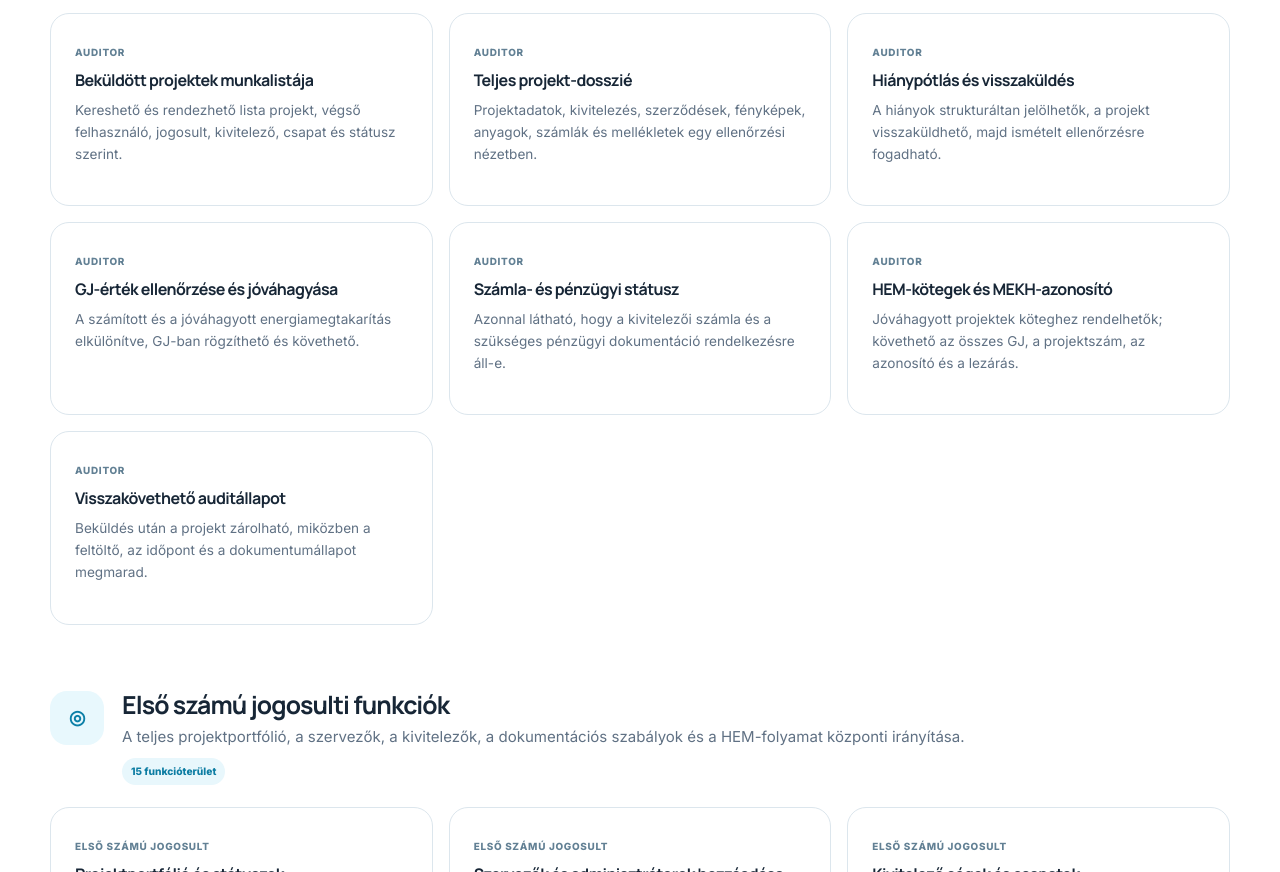
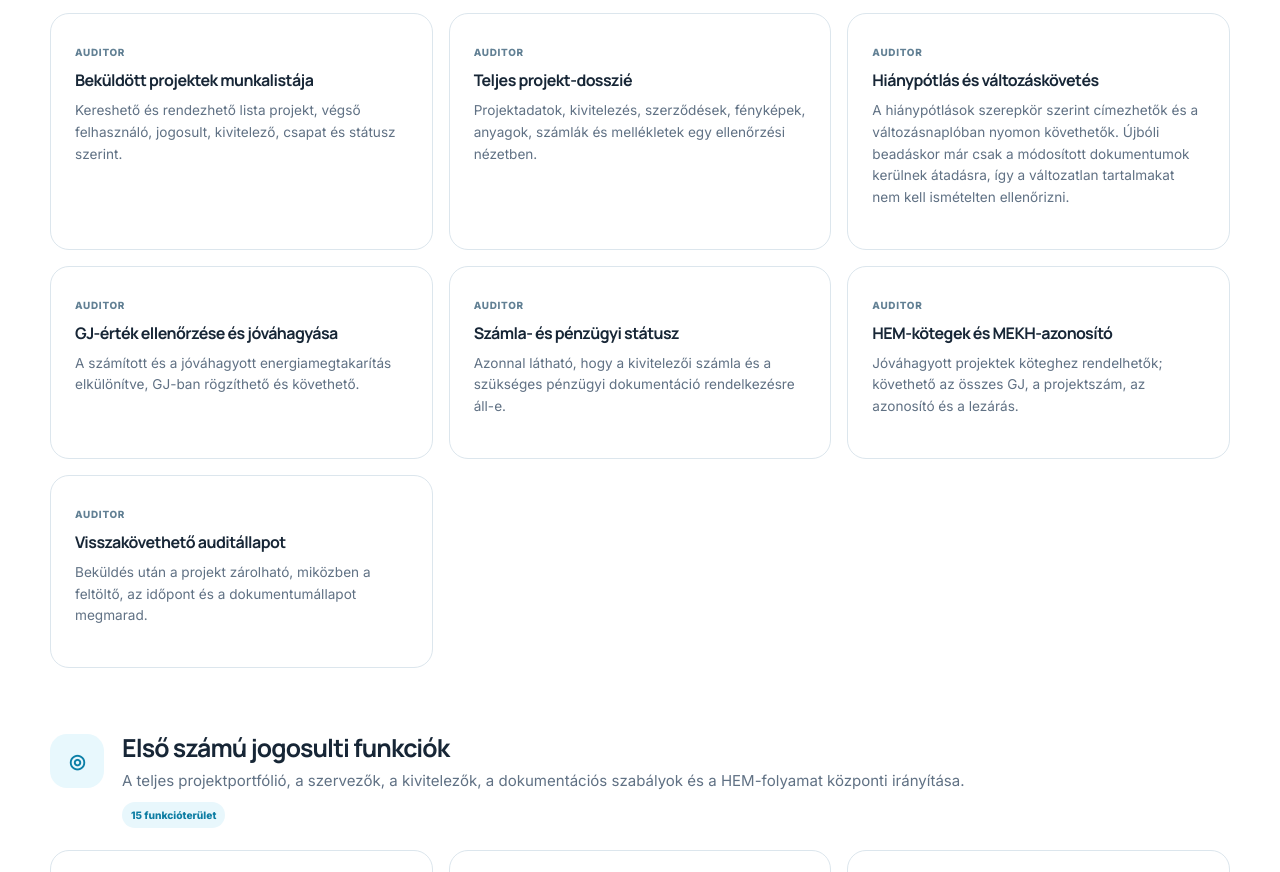
Before and after one commit to SimiDonk/hemapp-landing, a plain HTML site: page index.html in a window 1280 px wide. Shown: the part 7601-8473 px from the top of the page. Drawn offline with Linux system fonts and the light colour scheme.

Commit message:
Clarify auditor remediation workflow

```diff
--- a/index.html
+++ b/index.html
@@ -841,7 +841,7 @@
           <article class="feature-card" data-reveal><span class="feature-owner">Auditor</span><h3>Auditori munkatársak és jogosultságok</h3><p>Auditori kollégák meghívhatók, a hozzáférés pedig feladatkörhöz és ügyfélkörhöz igazítható.</p></article>
           <article class="feature-card" data-reveal><span class="feature-owner">Auditor</span><h3>Beküldött projektek munkalistája</h3><p>Kereshető és rendezhető lista projekt, végső felhasználó, jogosult, kivitelező, csapat és státusz szerint.</p></article>
           <article class="feature-card" data-reveal><span class="feature-owner">Auditor</span><h3>Teljes projekt-dosszié</h3><p>Projektadatok, kivitelezés, szerződések, fényképek, anyagok, számlák és mellékletek egy ellenőrzési nézetben.</p></article>
-          <article class="feature-card" data-reveal><span class="feature-owner">Auditor</span><h3>Hiánypótlás és visszaküldés</h3><p>A hiányok strukturáltan jelölhetők, a projekt visszaküldhető, majd ismételt ellenőrzésre fogadható.</p></article>
+          <article class="feature-card" data-reveal><span class="feature-owner">Auditor</span><h3>Hiánypótlás és változáskövetés</h3><p>A hiánypótlások szerepkör szerint címezhetők és a változásnaplóban nyomon követhetők. Újbóli beadáskor már csak a módosított dokumentumok kerülnek átadásra, így a változatlan tartalmakat nem kell ismételten ellenőrizni.</p></article>
           <article class="feature-card" data-reveal><span class="feature-owner">Auditor</span><h3>GJ-érték ellenőrzése és jóváhagyása</h3><p>A számított és a jóváhagyott energiamegtakarítás elkülönítve, GJ-ban rögzíthető és követhető.</p></article>
           <article class="feature-card" data-reveal><span class="feature-owner">Auditor</span><h3>Számla- és pénzügyi státusz</h3><p>Azonnal látható, hogy a kivitelezői számla és a szükséges pénzügyi dokumentáció rendelkezésre áll-e.</p></article>
           <article class="feature-card" data-reveal><span class="feature-owner">Auditor</span><h3>HEM-kötegek és MEKH-azonosító</h3><p>Jóváhagyott projektek köteghez rendelhetők; követhető az összes GJ, a projektszám, az azonosító és a lezárás.</p></article>
```
